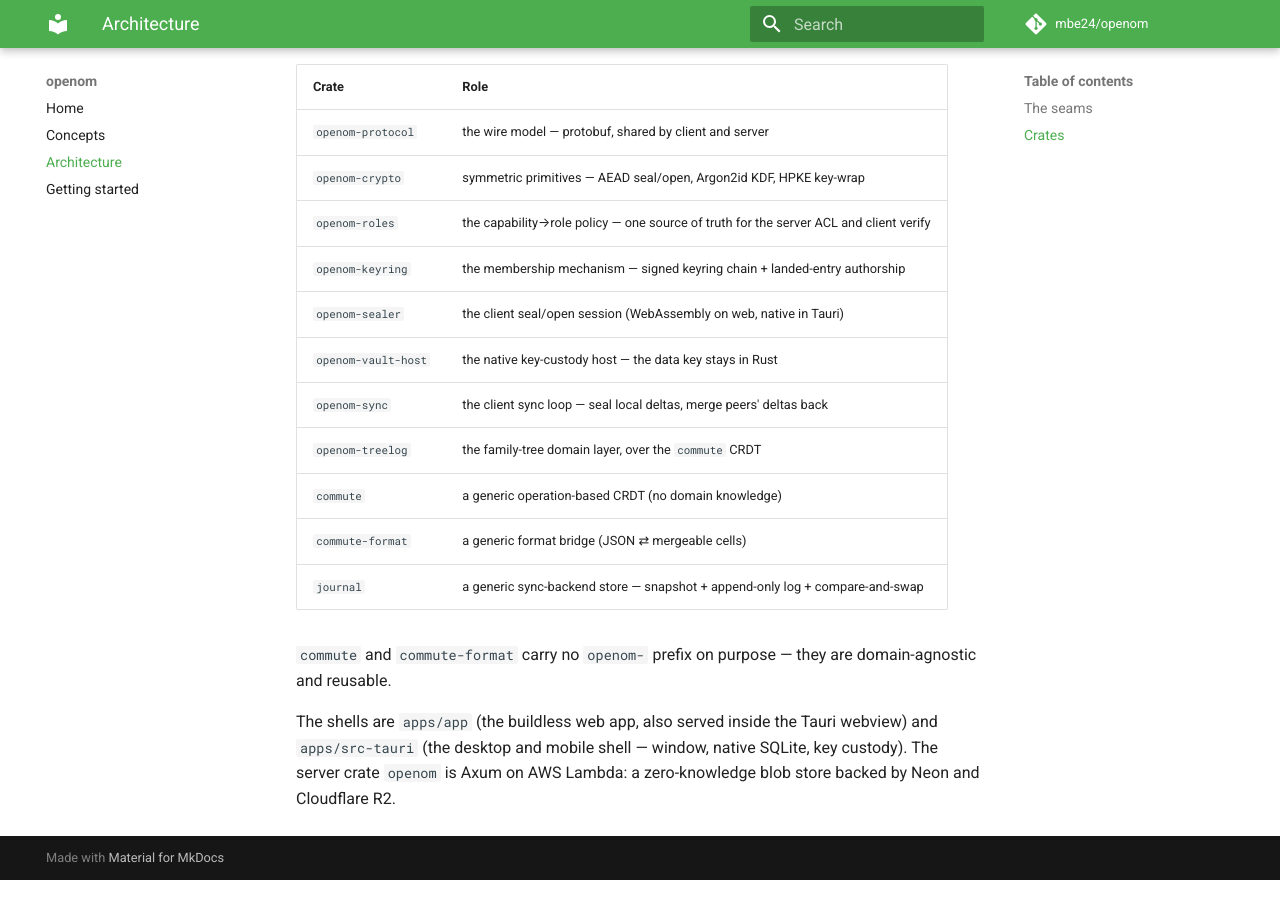
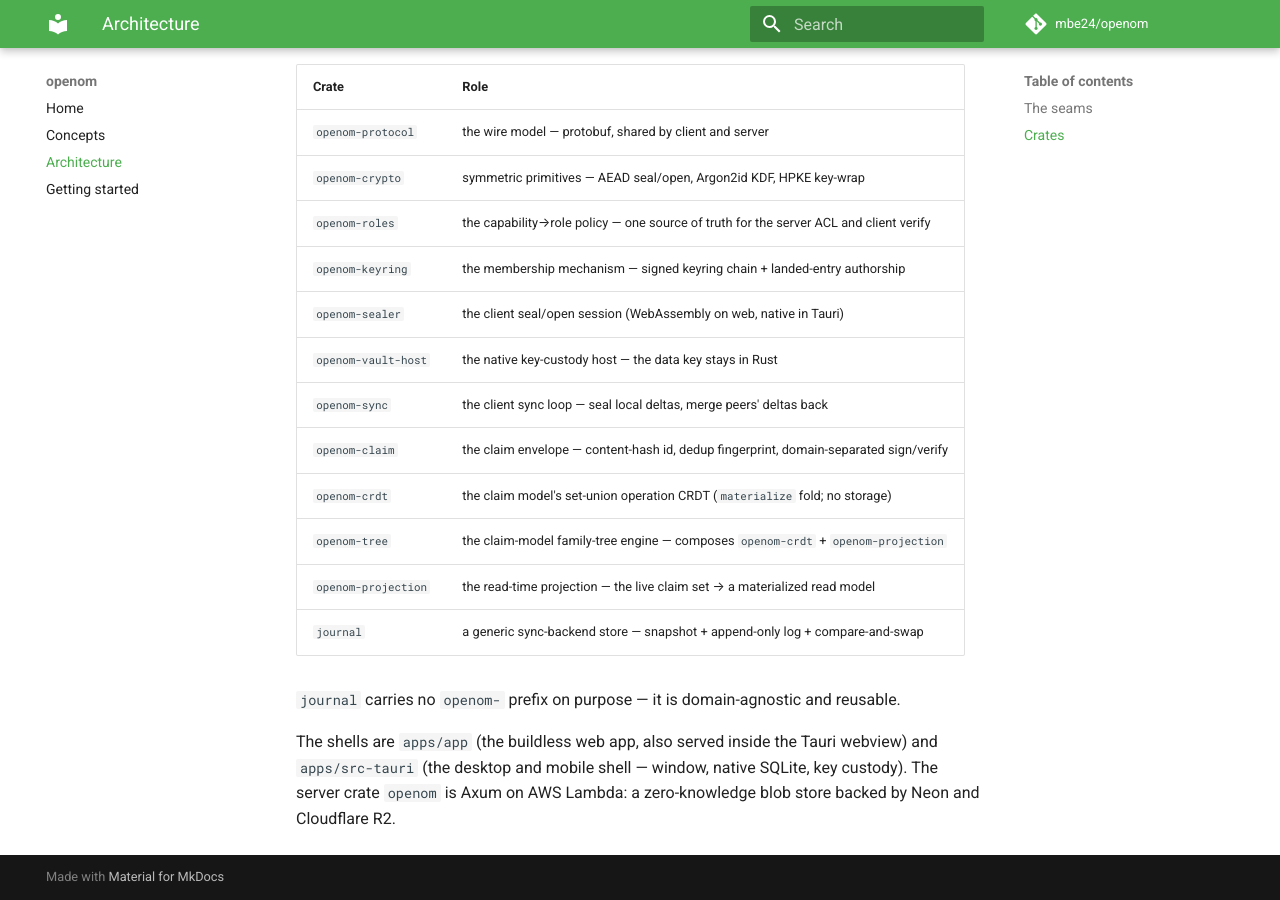
Before and after one commit to mbe24/openom, an MkDocs documentation site: the page built from docs/architecture.md, in a window 1280 px wide and 900 px high, scrolled down 653 px. Built offline with MkDocs 1.6.1 and Material for MkDocs 9.7.7, drawn with Linux system fonts in a browser that asks for light colours; comment, search, counter and statistics services are not loaded.

Commit message:
refactor(proto): remove the FORMAT_OPENOM_TREELOG wire format
The treelog engine is gone, so its wire-format tag is dead. Delete
FORMAT_OPENOM_TREELOG (=5) from the proto and regenerate with buf; the
tag number is simply freed (no users, nothing is stamped 5 on any wire,
so there is no old data to protect and no reason to reserve it).

Retarget every remaining use to FORMAT_OPENOM_OPS: the sealer tests +
its format-string map, the vault-host format-string map, and the
openom-keyring seal round-trip test. Fix the browser sealer's stale
default — session.js has stamped every claim envelope 'openom-treelog'
since the treelog era; the claim engine's op batches are FORMAT_OPENOM_OPS.
Format is authenticated in the AAD but never dispatched on at open, so
relabeling is inert for existing round-trips.

Sweep the now-false prose that described treelog/commute as current
crates (packages/README, docs/architecture, journal + sync + sealer
READMEs) and drop the dead treelog .gitignore globs. Full workspace +
vitest suites green.

```diff
--- a/docs/architecture.md
+++ b/docs/architecture.md
@@ -27,12 +27,13 @@ The Rust workspace lives in `packages/`, the server in `openom/`, and the shells
 | `openom-sealer` | the client seal/open session (WebAssembly on web, native in Tauri) |
 | `openom-vault-host` | the native key-custody host — the data key stays in Rust |
 | `openom-sync` | the client sync loop — seal local deltas, merge peers' deltas back |
-| `openom-treelog` | the family-tree domain layer, over the `commute` CRDT |
-| `commute` | a generic operation-based CRDT (no domain knowledge) |
-| `commute-format` | a generic format bridge (JSON ⇄ mergeable cells) |
+| `openom-claim` | the claim envelope — content-hash id, dedup fingerprint, domain-separated sign/verify |
+| `openom-crdt` | the claim model's set-union operation CRDT (`materialize` fold; no storage) |
+| `openom-tree` | the claim-model family-tree engine — composes `openom-crdt` + `openom-projection` |
+| `openom-projection` | the read-time projection — the live claim set → a materialized read model |
 | `journal` | a generic sync-backend store — snapshot + append-only log + compare-and-swap |
 
-`commute` and `commute-format` carry no `openom-` prefix on purpose — they are domain-agnostic and reusable.
+`journal` carries no `openom-` prefix on purpose — it is domain-agnostic and reusable.
 
 The shells are `apps/app` (the buildless web app, also served inside the Tauri webview) and `apps/src-tauri`
 (the desktop and mobile shell — window, native SQLite, key custody). The server crate `openom` is Axum on
```
Also changed, not shown: packages/README.md (+6 -9 lines), packages/journal/README.md (+5 -5 lines), packages/openom-sealer/README.md (+1 -1 lines), 9 other files.
